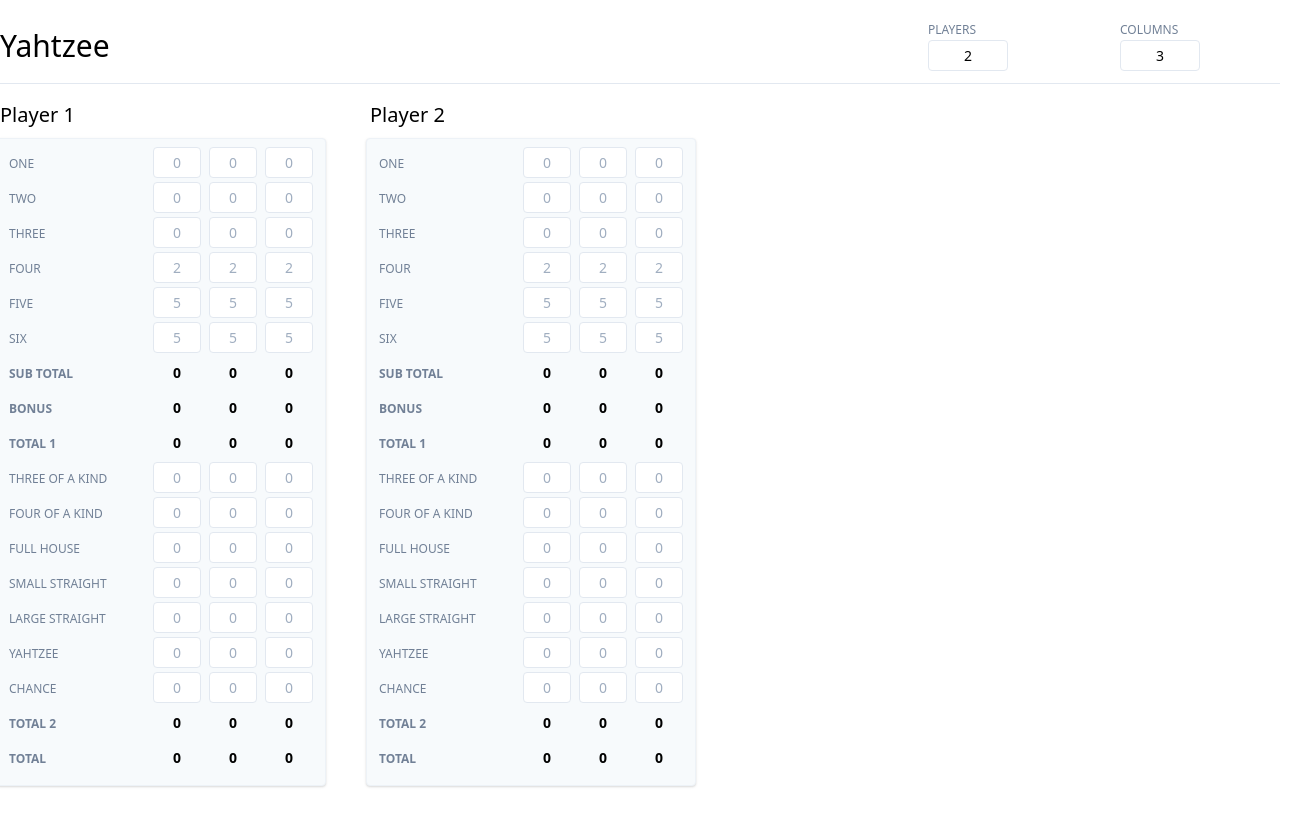
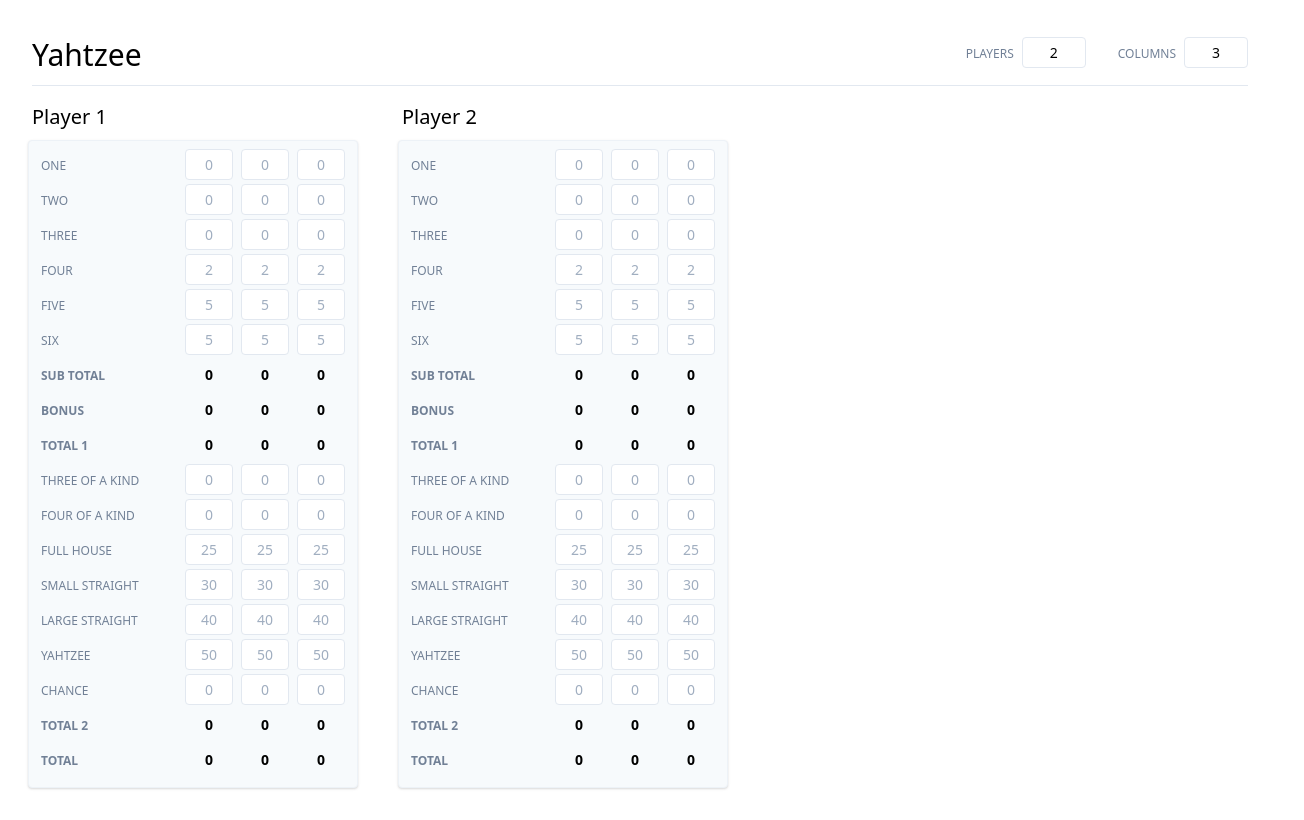
Before and after one commit to drewkennelly/yahtzee, a Vue app: page / in a window 1280 px wide. Shown: the whole page, 1304 px wide, since content can reach past the window. Built offline with nearby package versions, Linux system fonts and the light colour scheme.

Commit message:
layout. placeholder calculations.

```diff
--- a/public/index.html
+++ b/public/index.html
@@ -5,7 +5,7 @@
     <meta http-equiv="X-UA-Compatible" content="IE=edge" />
     <meta name="viewport" content="width=device-width,initial-scale=1.0" />
     <link rel="icon" href="<%= BASE_URL %>favicon.ico" />
-    <title>yahtzee</title>
+    <title>Yahtzee</title>
   </head>
   <body>
     <div id="app"></div>
--- a/src/App.vue
+++ b/src/App.vue
@@ -1,5 +1,5 @@
 <template>
-  <div id="app" class="container mx-auto my-4">
+  <div id="app" class="p-8">
     <router-view />
   </div>
 </template>
--- a/src/components/Column.vue
+++ b/src/components/Column.vue
@@ -80,7 +80,7 @@
 
       <div>
         <label v-show="number == 1">Yahtzee</label>
-        <input type="number" v-model.number="yatzy" :placeholder="placeholders.yatzy" />
+        <input type="number" v-model.number="yahtzee" :placeholder="placeholders.yahtzee" />
       </div>
 
       <div>
@@ -118,7 +118,7 @@
       fullHouse: "",
       smallStraight: "",
       largeStraight: "",
-      yatzy: "",
+      yahtzee: "",
       chance: ""
     };
   },
@@ -226,10 +226,10 @@
         six: six,
         threeOfAKind: 0,
         fourOfAKind: 0,
-        fullHouse: 0,
-        smallStraight: 0,
-        largeStraight: 0,
-        yatzy: 0,
+        fullHouse: 25,
+        smallStraight: 30,
+        largeStraight: 40,
+        yahtzee: 50,
         chance: 0
       };
     },
@@ -255,19 +255,19 @@
       return this.minor * this.number + this.bonus;
     },
     major() {
-      return Number(
-        (this.threeOfAKind +
-          this.fourOfAKind +
-          this.fullHouse +
-          this.smallStraight +
-          this.largeStraight +
-          this.yatzy +
-          this.chance) *
-          this.number
+      return (
+        (Number(this.threeOfAKind) +
+          Number(this.fourOfAKind) +
+          Number(this.fullHouse) +
+          Number(this.smallStraight) +
+          Number(this.largeStraight) +
+          Number(this.yahtzee) +
+          Number(this.chance)) *
+        this.number
       );
     },
     total() {
-      return Number(this.subTotal + this.major);
+      return Number(this.subTotal) + Number(this.major);
     },
     bonusStyle() {
       let style = {};
--- a/src/components/Player.vue
+++ b/src/components/Player.vue
@@ -16,9 +16,6 @@
   props: ["number", "columns"],
   components: {
     Column
-  },
-  data() {
-    return {};
   }
 };
 </script>
--- a/src/views/Home.vue
+++ b/src/views/Home.vue
@@ -4,14 +4,14 @@
       <h1 class="text-3xl">Yahtzee</h1>
 
       <div class="flex justify-end">
-        <div class="w-1/3">
-          <label for>Players</label>
-          <input type="number" class="w-20" v-model.number="players" />
+        <div class>
+          <label for class="w-auto mr-2">Players</label>
+          <input type="number" class="w-16" v-model.number="players" />
         </div>
 
-        <div class="w-1/3 ml-8">
-          <label for>Columns</label>
-          <input type="number" class="w-20" v-model.number="columns" />
+        <div class="ml-8">
+          <label for class="w-auto mr-2">Columns</label>
+          <input type="number" class="w-16" v-model.number="columns" />
         </div>
       </div>
     </div>
```
